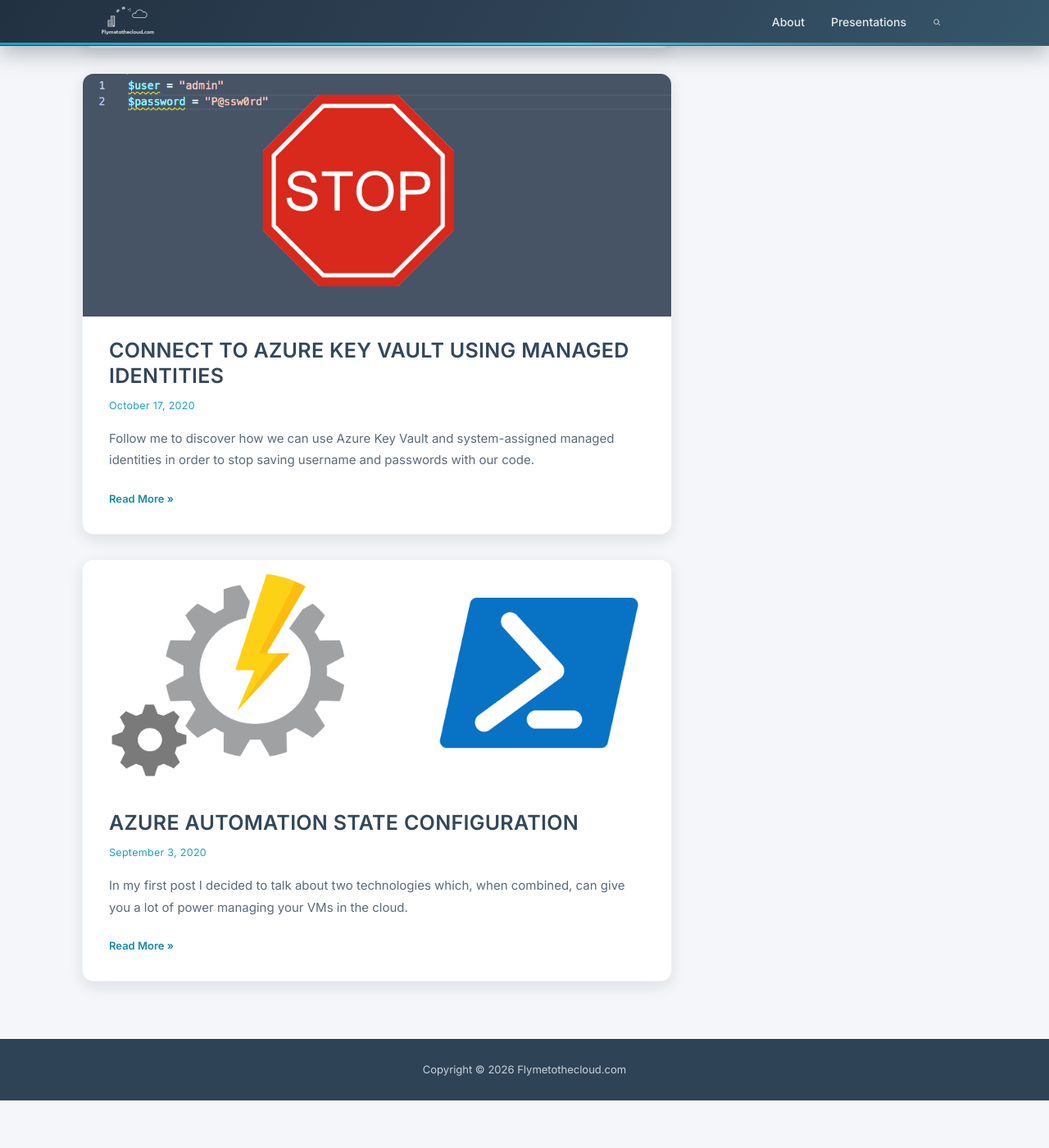
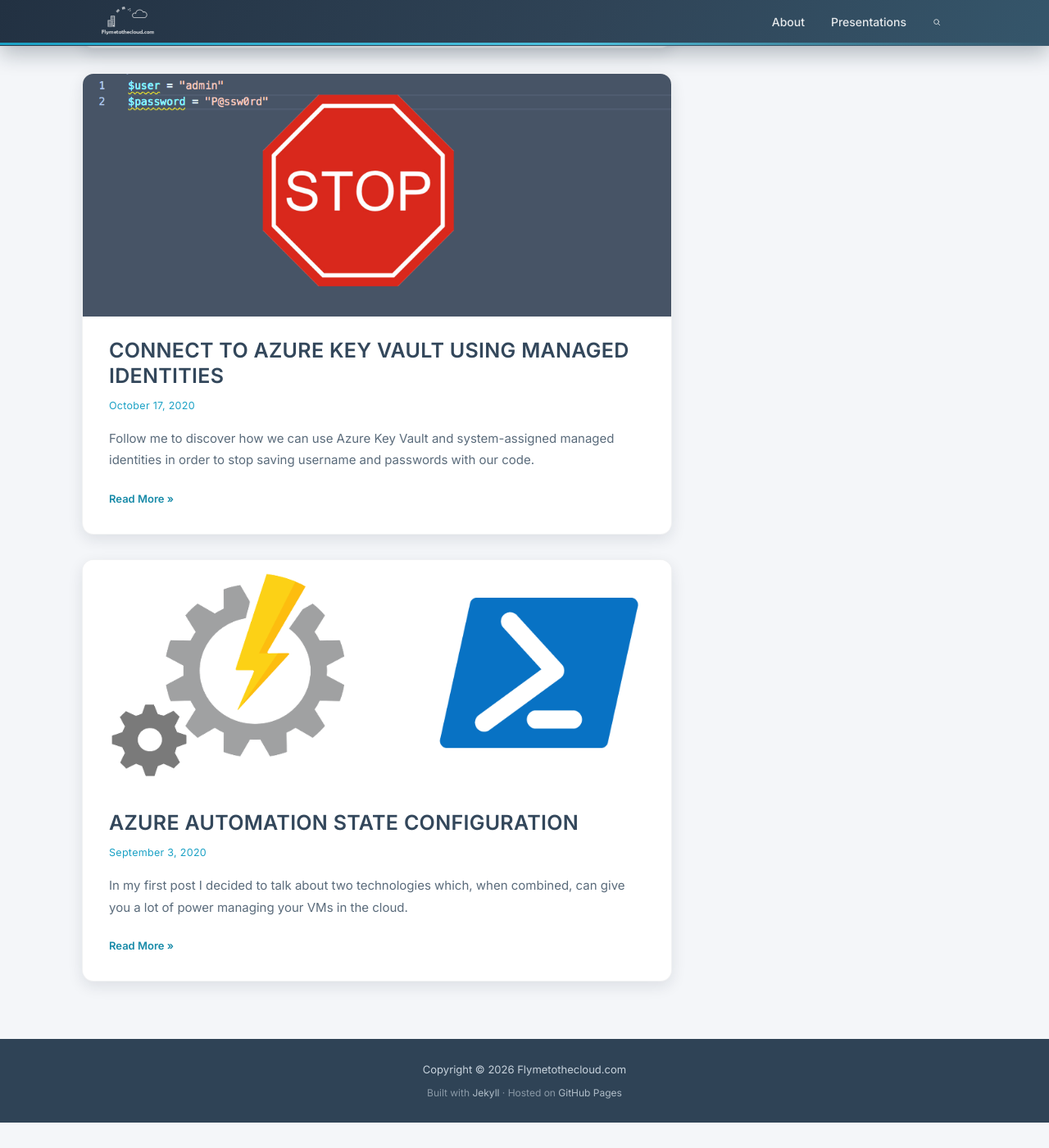
Before and after one commit to dpantaz/flymetothecloud, a Jekyll site: the page built from index.md, in a window 1280 px wide and 1400 px high, scrolled down 1642 px. Shown: the whole window at 82% size. Built offline with Jekyll 4.4.1, drawn with Linux system fonts in a browser that asks for light colours; before the commit the page ends 3015 px from its top, so only the background shows below that.

Commit message:
Add subtle build/host colophon to footer
Add a muted second footer line: 'Built with Jekyll - Hosted on GitHub
Pages' with low-key styling and hover-underlined links, keeping the
copyright line primary.

Co-authored-by: Copilot App <223556219+Copilot@users.noreply.github.com>
Copilot-Session: 3dd01e10-cf7f-4105-8805-ccea87f7022f

```diff
--- a/_layouts/default.html
+++ b/_layouts/default.html
@@ -25,6 +25,7 @@
 
   <footer class="site-footer">
     <p>Copyright &copy; {{ 'now' | date: "%Y" }} {{ site.title }}</p>
+    <p class="footer-colophon">Built with <a href="https://jekyllrb.com/" target="_blank" rel="noopener">Jekyll</a> &middot; Hosted on <a href="https://pages.github.com/" target="_blank" rel="noopener">GitHub Pages</a></p>
   </footer>
   <script>
     (function () {
--- a/assets/css/style.css
+++ b/assets/css/style.css
@@ -379,6 +379,13 @@ img { max-width: 100%; height: auto; }
   font-size: 13px;
 }
 .site-footer p { margin: 0; }
+.footer-colophon {
+  margin-top: 6px !important;
+  font-size: 12px;
+  color: rgba(199, 210, 220, .6);
+}
+.footer-colophon a { color: rgba(199, 210, 220, .85); text-decoration: none; }
+.footer-colophon a:hover { color: #fff; text-decoration: underline; }
 
 /* --- Responsive ------------------------------------------------------------ */
 @media (max-width: 820px) {
```
